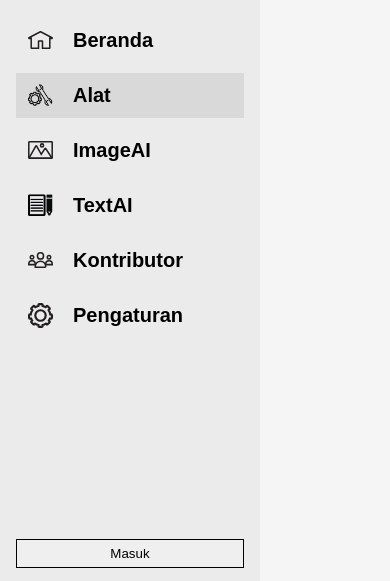
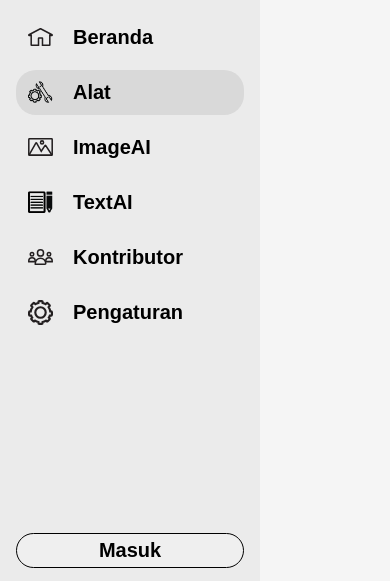
Before and after one commit to ahmadwafii11/Nalaria-AI, a React (Vite) app in the folder front-end/react-ts/: page /alat in a window 390 px wide. Shown: the part 260-841 px from the top of the page. Built offline with nearby package versions, Linux system fonts and the light colour scheme; a web font is replaced by a local one.

Commit message:
update button login responsive use css with add icon login

```diff
--- a/front-end/react-ts/src/components/Navbar.tsx
+++ b/front-end/react-ts/src/components/Navbar.tsx
@@ -69,6 +69,7 @@ export default function Navbar() {
                     </NavLink>
                 </nav>
                 <button className="upgrade-btn">
+                    <img src="../public/icon/icon masuk.svg" alt="icon sidebar"/>
                     {!collapsed && <span>Masuk</span>}
                 </button>
             </aside>
--- a/front-end/react-ts/src/index.css
+++ b/front-end/react-ts/src/index.css
@@ -75,8 +75,8 @@ body {
   left: 50%;
   transform: translate(-50%, -50%);
   z-index: 1;
-  max-width: 50px;
-  max-height: 50px;
+  width: 40px;
+  height: 40px;
 }
 
 /*class untuk menyembunyikan icon sidebar saat sidebar aktif*/
@@ -100,6 +100,19 @@ body {
 /*class untuk menyembunyikan logo nalariaAI saat cursor ke arah logo nalariaAI ketika sidebar aktif */
 .sidebar.collapsed .logo-container:hover .logo-icon{
   opacity: 0;
+}
+
+/*Class untuk tombol masuk bawah pada saat sidebar aktif*/
+.sidebar.collapsed .upgrade-btn{
+  border: none;
+}
+
+/*Class untuk memunculkan icon masuk saat sidebar aktif*/
+.sidebar.collapsed .upgrade-btn img {
+  display: block;
+  width: 25px;
+  height: 25px;
+  object-fit: contain;
 }
 
 /*--------------------------------------------*/
@@ -145,7 +158,6 @@ body {
   background: none;
   border: none;
   cursor: ew-resize;
-  transition: opacity 0.2s ease;
 }
 
 /*class collapse-btn untuk image*/
@@ -169,6 +181,7 @@ body {
   border: none;
   padding: 10px 12px;
   text-decoration: none;
+  border-radius: 20px;
 }
 
 /*class untuk tulisan menu dengan span*/
@@ -200,30 +213,34 @@ body {
   font-weight: bold;
 }
 
-/*user box*/
-.user-box{
+/*Class upgrade-btn untuk tombol masuk bawah*/
+.upgrade-btn{
   display: flex;
-  align-items: center;
-  justify-content: space-between;
-  margin-top: 20px;
+  padding: 5px 10px;
+  border: solid 1px;
+  cursor: pointer;
+  border-radius: 20px;
+  justify-content: center;
 }
 
-.user-info{
-  display: flex;
-  flex-direction: column;
-  font-size: 14px;
+/*Class unutk tulisan tombol masuk bawah*/
+.upgrade-btn span{
+  font-size: 20px;
+  font-weight: bold;
+  text-decoration: none;
 }
 
-.role{
-  font-size: 12px;
-  color: #555;
+/*class untuk gambar button masuk bawah*/
+.upgrade-btn img{
+  position: static;
+  opacity: 1;
+  display: none;
 }
 
-.upgrade-btn{
-  padding: 6px 10px;
-  border: 1px solid #000;
+.upgrade-btn:hover{
+  background: #d9d9d9;
+  border: none;
 }
-
 /* --------- Halaman Beranda -------------*/
 
 /*Class content*/
```
Also changed, not shown: front-end/react-ts/public/icon/icon masuk.svg (added).
